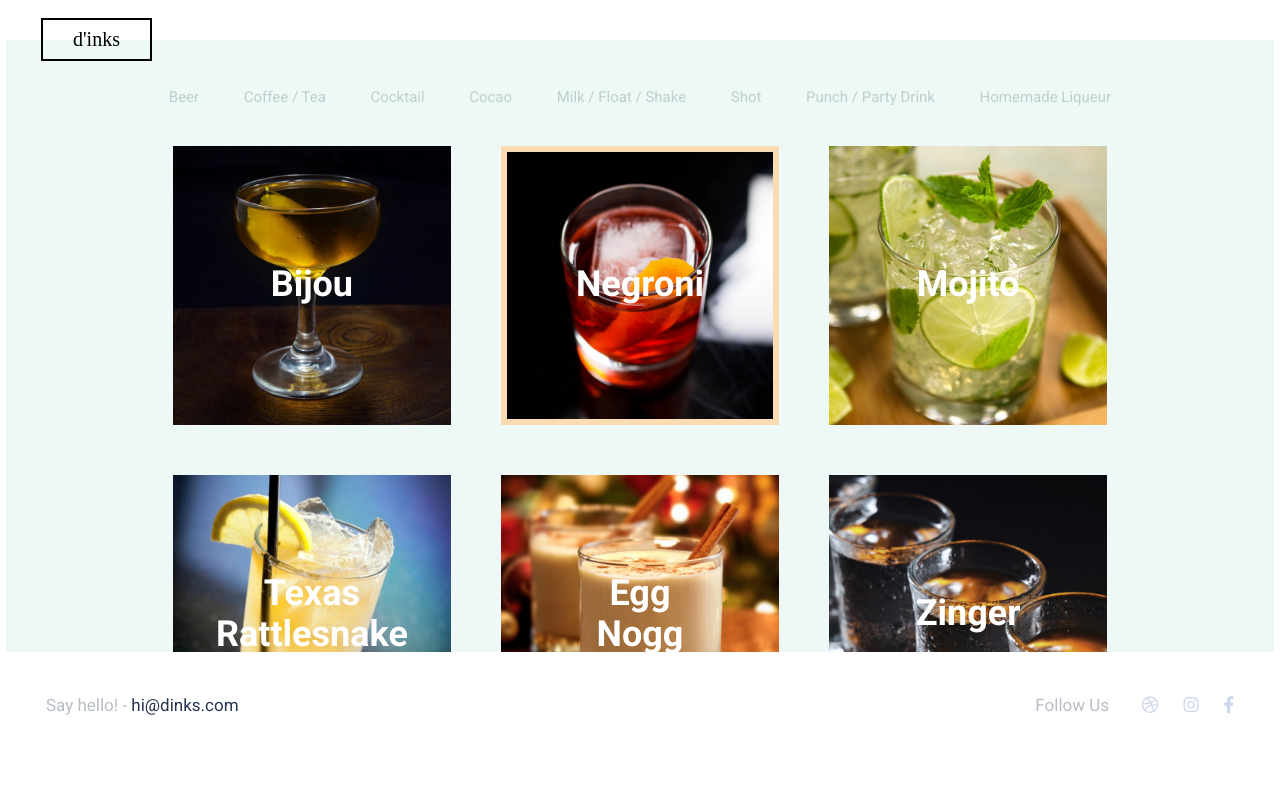
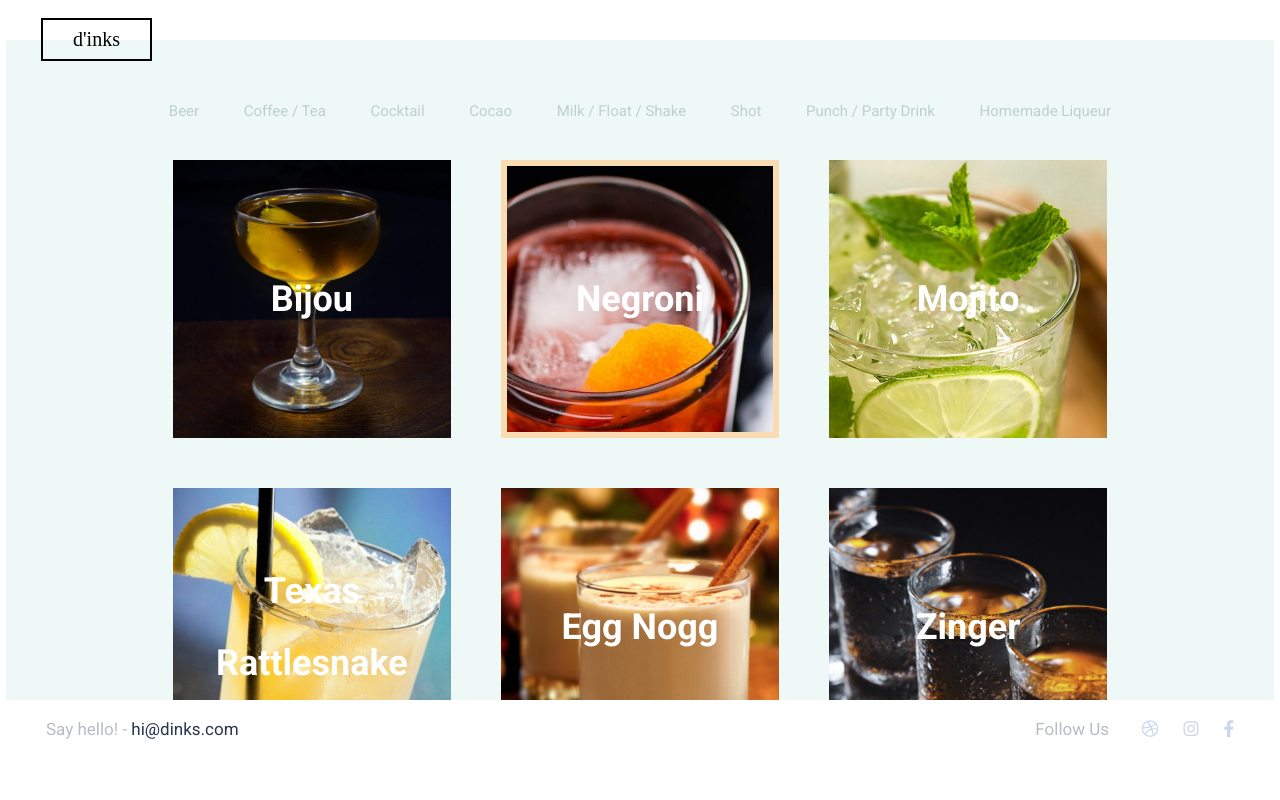
Before and after one commit to danleks/project-implementation, a website built with webpack: page src/template.html in a window 1280 px wide. Built offline with nearby package versions, Linux system fonts and the light colour scheme; files whose address does not match are found by name; a web font is replaced by a local one.

Commit message:
style fixes

```diff
--- a/src/style/base/_base.scss
+++ b/src/style/base/_base.scss
@@ -26,7 +26,7 @@ html {
     background-color: colorMap($colorMap, 'background', 'main');
 
     @include respond-to(large) {
-      grid-template-rows: 12% auto 15%;
+      grid-template-rows: 10rem auto 6rem;
       height: 90%;
     }
   }
--- a/src/style/components/_gallery.scss
+++ b/src/style/components/_gallery.scss
@@ -1,7 +1,9 @@
 .gallery {
     display: grid;
+    grid-auto-rows: 1fr;
     grid-gap: 2rem;
     padding: 2rem;
+    overflow: auto;
 
     &::-webkit-scrollbar {
         width: 5px;
@@ -22,11 +24,43 @@
     &__item {
         position: relative;
         width: 100%;
+        overflow: hidden;
     }
 
     &__item:nth-child(2) {
+        border: 6px solid colorMap($colorMap, 'background', 'border');
         & > img {
-            border: 6px solid colorMap($colorMap, 'background', 'border');
+            position: absolute;
+            top: 30%;
+            left: -13%;
+            transform: scale(2);
+        }
+    }
+
+    &__item:nth-child(3) {
+        & > img {
+            position: absolute;
+            top: 26%;
+            left: -13%;
+            transform: scale(1.6);
+        }
+    }
+
+    &__item:nth-child(4) {
+        & > img {
+            position: absolute;
+            top: 20%;
+            left: 4%;
+            transform: scale(1.5);
+        }
+    }
+
+    &__item:nth-child(5) {
+        & > img {
+            position: absolute;
+            top: 9%;
+            left: 4%;
+            transform: scale(1.2);
         }
     }
 
@@ -37,12 +71,15 @@
 
     &__caption {
         @include alignCenter;
+        width: 100%;
         font-size: 3.6rem;
         font-weight: bold;
+        line-height: 2;
         color: colorMap($colorMap, 'general', '_white');
 
         span {
             display: inline-block;
+            width: 100%;
             text-align: center;
         }
     }
@@ -58,7 +95,6 @@
         grid-auto-rows: max-content;
         grid-gap: 5rem;
         justify-self: center;
-        padding: 2rem 4rem;
-        overflow: auto;
+        padding: 2rem 4rem 5rem 4rem;
     }
 }
```
